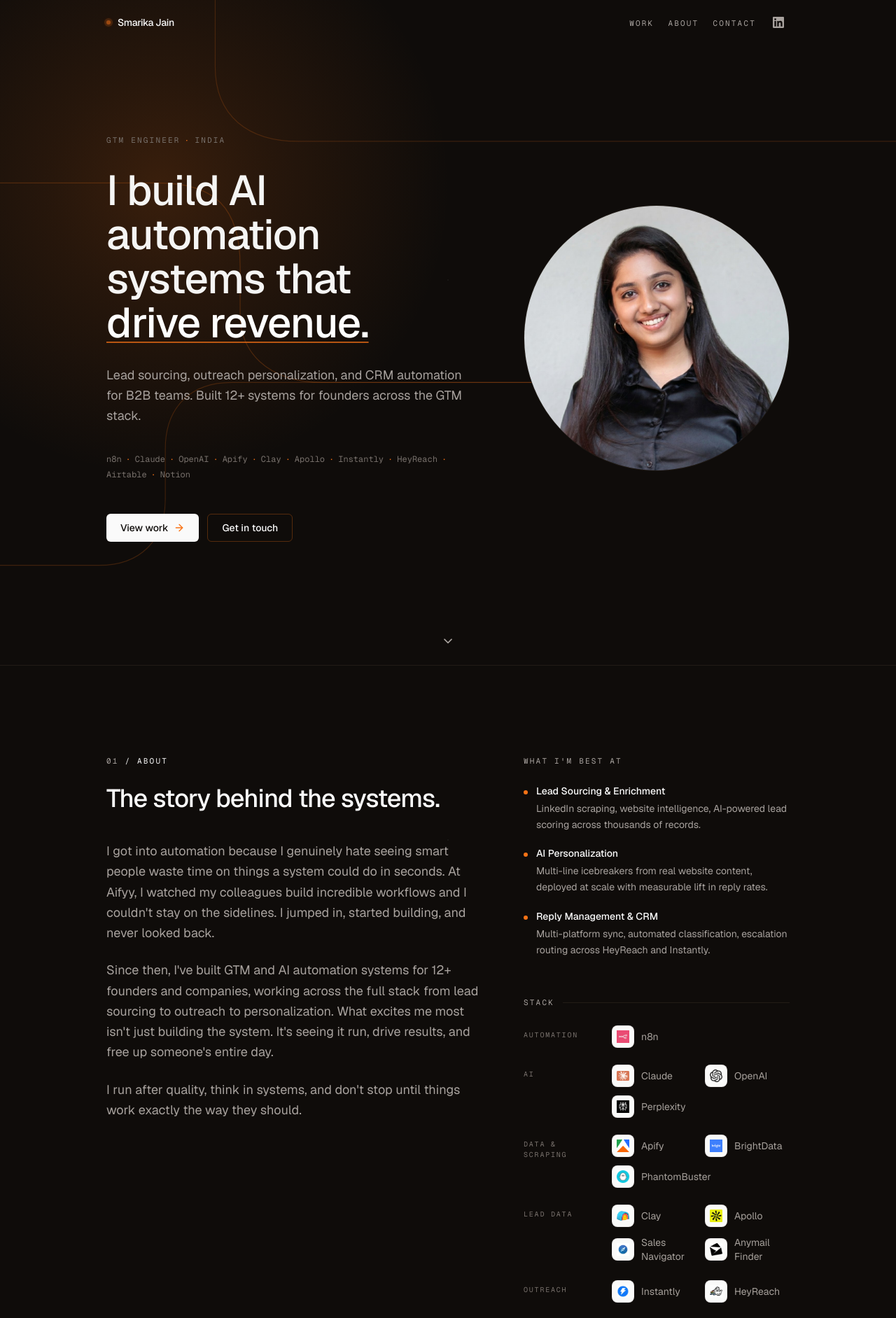
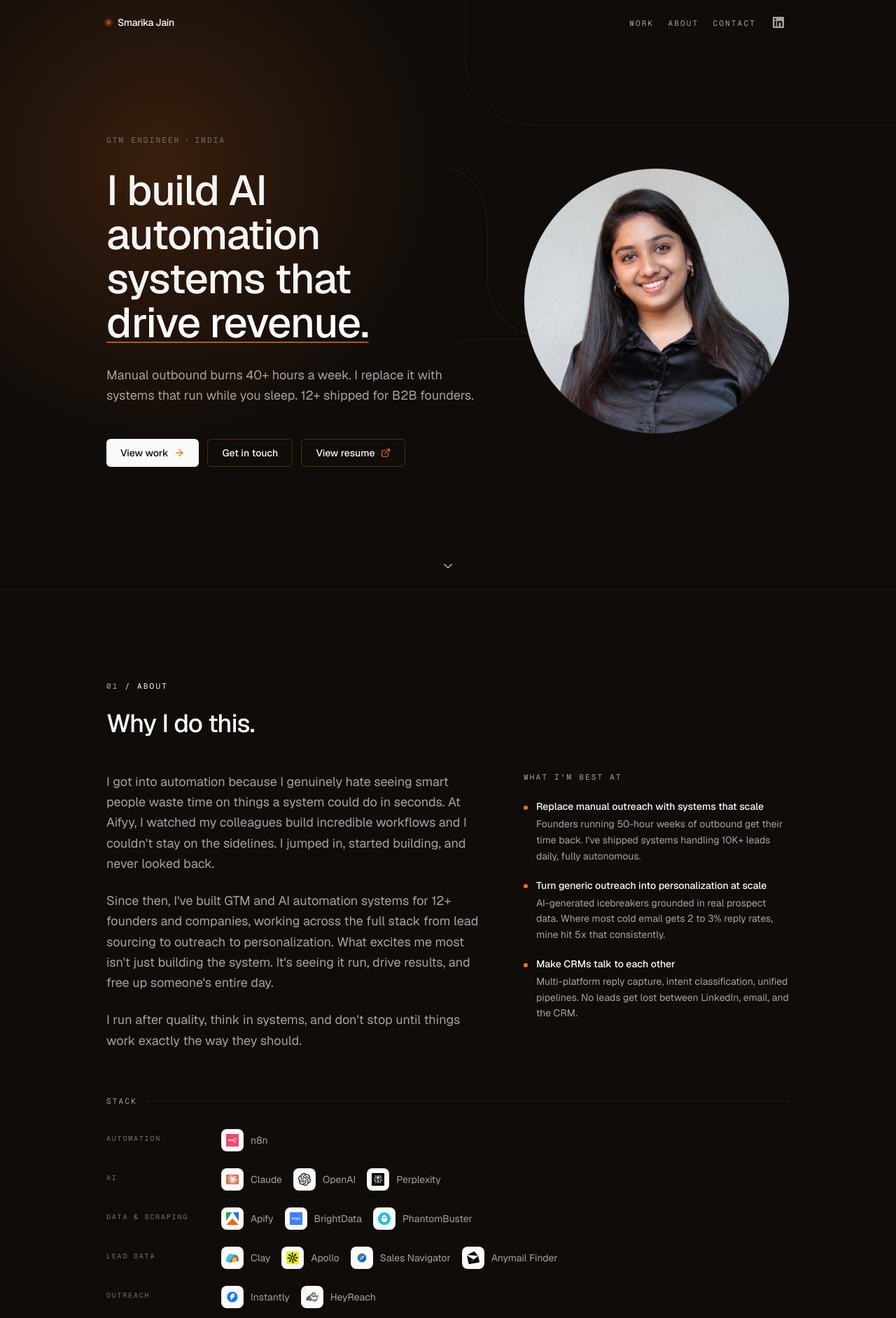
Before and after one commit to smarika-jain/smarika-portfolio, a Next.js app: page / in a window 1280 px wide. Shown: the top 1883 px of the page at 70% size. Built offline with nearby package versions, Linux system fonts and the light colour scheme.

Commit message:
Major content pass: hero rewrite, value-driven about, restructured stack, breakdown reorder

```diff
--- a/src/components/AboutContent.tsx
+++ b/src/components/AboutContent.tsx
@@ -17,19 +17,19 @@ const NARRATIVE = [
 
 const CAPABILITIES = [
   {
-    title: "Lead Sourcing & Enrichment",
+    title: "Replace manual outreach with systems that scale",
     description:
-      "LinkedIn scraping, website intelligence, AI-powered lead scoring across thousands of records.",
+      "Founders running 50-hour weeks of outbound get their time back. I've shipped systems handling 10K+ leads daily, fully autonomous.",
   },
   {
-    title: "AI Personalization",
+    title: "Turn generic outreach into personalization at scale",
     description:
-      "Multi-line icebreakers from real website content, deployed at scale with measurable lift in reply rates.",
+      "AI-generated icebreakers grounded in real prospect data. Where most cold email gets 2 to 3% reply rates, mine hit 5x that consistently.",
   },
   {
-    title: "Reply Management & CRM",
+    title: "Make CRMs talk to each other",
     description:
-      "Multi-platform sync, automated classification, escalation routing across HeyReach and Instantly.",
+      "Multi-platform reply capture, intent classification, unified pipelines. No leads get lost between LinkedIn, email, and the CRM.",
   },
 ] as const;
 
@@ -57,9 +57,6 @@ export type ResolvedCategory = {
  * A logo "chip": a light rounded card containing the brand mark (or its first
  * letter if no logo file exists), paired with the tool name. Designed to
  * contain colored brand logos visually against the dark page background.
- *
- * Hover: card brightens from stone-50 → white, an orange glow appears beneath
- * the chip, tool name shifts from muted to full white.
  */
 function ToolChip({ tool }: { tool: ResolvedTool }) {
   const displayName = DISPLAY_NAME_OVERRIDES[tool.name] ?? tool.name;
@@ -96,8 +93,6 @@ export function AboutContent({ stack }: { stack: ResolvedCategory[] }) {
   const reduce = useReducedMotion();
   const inView = useInView(sectionRef, { once: true, margin: "-80px" });
 
-  // Container coordinates child stagger; children declare their own
-  // hidden/visible transitions via the item variant.
   const containerVariants: Variants = {
     hidden: {},
     visible: {
@@ -125,9 +120,7 @@ export function AboutContent({ stack }: { stack: ResolvedCategory[] }) {
         animate={inView ? "visible" : "hidden"}
         className="mx-auto max-w-5xl px-6 py-32"
       >
-        <div className="grid gap-14 md:grid-cols-[1.4fr_1fr] md:gap-16">
-          {/* ─── LEFT: narrative ───────────────────────────────────────── */}
-          <div>
+        {/* ─── Heading (full width) ──────────────────────────────────── */}
         <motion.div variants={itemVariants}>
           <SectionNumber number="01" label="ABOUT" />
         </motion.div>
@@ -136,34 +129,25 @@ export function AboutContent({ stack }: { stack: ResolvedCategory[] }) {
           variants={itemVariants}
           className="mt-6 max-w-xl text-balance text-3xl font-medium leading-[1.15] tracking-tight text-foreground md:text-4xl"
         >
-              The story behind the systems.
+          Why I do this.
         </motion.h2>
 
+        {/* ─── Narrative (left) + What I'm best at (right) ───────────── */}
         <motion.div
           variants={itemVariants}
-              className="mt-10 max-w-prose space-y-6 text-base leading-relaxed text-muted md:text-lg"
+          className="mt-12 grid gap-14 md:grid-cols-[1.4fr_1fr] md:gap-16"
         >
+          <div className="max-w-prose space-y-6 text-base leading-relaxed text-muted md:text-lg">
             {NARRATIVE.map((paragraph, i) => (
               <p key={i}>{paragraph}</p>
             ))}
-            </motion.div>
           </div>
 
-          {/* ─── RIGHT: capabilities + stack ──────────────────────────── */}
-          <div className="space-y-14">
-            {/* What I'm best at */}
           <div>
-              <motion.p
-                variants={itemVariants}
-                className="font-mono text-[11px] uppercase tracking-[0.2em] text-muted"
-              >
+            <p className="font-mono text-[11px] uppercase tracking-[0.2em] text-muted">
               What I&apos;m best at
-              </motion.p>
-
-              <motion.ul
-                variants={itemVariants}
-                className="mt-6 space-y-5"
-              >
+            </p>
+            <ul className="mt-6 space-y-5">
               {CAPABILITIES.map((cap) => (
                 <li key={cap.title} className="flex gap-3">
                   <span
@@ -180,15 +164,13 @@ export function AboutContent({ stack }: { stack: ResolvedCategory[] }) {
                   </div>
                 </li>
               ))}
-              </motion.ul>
+            </ul>
           </div>
+        </motion.div>
 
-            {/* Stack */}
-            <div>
-              <motion.div
-                variants={itemVariants}
-                className="flex items-center gap-3"
-              >
+        {/* ─── Stack (full width below) ──────────────────────────────── */}
+        <motion.div variants={itemVariants} className="mt-16">
+          <div className="flex items-center gap-3">
             <p className="font-mono text-[11px] uppercase tracking-[0.2em] text-muted">
               Stack
             </p>
@@ -196,28 +178,26 @@ export function AboutContent({ stack }: { stack: ResolvedCategory[] }) {
               aria-hidden="true"
               className="block h-px flex-1 bg-border-subtle"
             />
-              </motion.div>
+          </div>
 
-              <motion.div variants={itemVariants} className="mt-6 space-y-6">
+          <div className="mt-8 space-y-6">
             {stack.map((category) => (
               <div
                 key={category.label}
-                    className="flex flex-col gap-3 sm:flex-row sm:gap-4"
+                className="flex flex-col gap-3 sm:flex-row sm:gap-6"
               >
-                    <p className="shrink-0 pt-1.5 font-mono text-[10px] uppercase tracking-[0.18em] text-subtle sm:w-[110px]">
+                <p className="shrink-0 pt-1.5 font-mono text-[10px] uppercase tracking-[0.18em] text-subtle sm:w-[140px]">
                   {category.label}
                 </p>
-                    <div className="grid w-full max-w-[480px] flex-1 grid-cols-1 gap-3 sm:grid-cols-2">
+                <div className="flex flex-1 flex-wrap gap-4">
                   {category.tools.map((tool) => (
                     <ToolChip key={tool.name} tool={tool} />
                   ))}
                 </div>
               </div>
             ))}
+          </div>
         </motion.div>
-            </div>
-          </div>
-        </div>
       </motion.div>
     </section>
   );
--- a/src/components/Contact.tsx
+++ b/src/components/Contact.tsx
@@ -74,7 +74,7 @@ export function Contact({ resumeAvailable }: { resumeAvailable: boolean }) {
           />
           <ContactRow
             label="Location"
-            value="Saharanpur, India. Open to remote work only."
+            value="Saharanpur, India."
           />
         </motion.div>
 
--- a/src/components/FeaturedWork.tsx
+++ b/src/components/FeaturedWork.tsx
@@ -92,7 +92,7 @@ export function FeaturedWork({ projects }: { projects: ProjectMeta[] }) {
           variants={itemVariants}
           className="mt-6 max-w-2xl text-balance text-3xl font-medium leading-[1.15] tracking-tight text-foreground md:text-4xl"
         >
-          What I&apos;ve actually shipped.
+          Systems that run my clients&apos; outbound while they sleep.
         </motion.h2>
 
         {/* ─── Elevated featured project card ────────────────────────── */}
--- a/src/components/Hero.tsx
+++ b/src/components/Hero.tsx
@@ -1,22 +1,9 @@
 "use client";
 
 import Image from "next/image";
-import { ArrowRight, ChevronDown } from "lucide-react";
+import { ArrowRight, ChevronDown, ExternalLink } from "lucide-react";
 import { motion, useReducedMotion, type Transition } from "framer-motion";
 import { WorkflowLines } from "@/components/WorkflowLines";
-
-const STACK = [
-  "n8n",
-  "Claude",
-  "OpenAI",
-  "Apify",
-  "Clay",
-  "Apollo",
-  "Instantly",
-  "HeyReach",
-  "Airtable",
-  "Notion",
-];
 
 /**
  * Subtle entrance: 8px translate-up + fade, easeOut, 400ms.
@@ -56,7 +43,7 @@ export function Hero() {
       id="top"
       className="relative overflow-hidden border-b border-border-subtle"
     >
-      {/* Layer A: warm radial glow behind the headline. Larger and more present than the previous white version. */}
+      {/* Layer A: warm radial glow behind the headline. */}
       <motion.div
         aria-hidden="true"
         initial={reduce ? false : { opacity: 0 }}
@@ -65,13 +52,15 @@ export function Hero() {
         className="pointer-events-none absolute left-[18%] top-[28%] h-[900px] w-[900px] -translate-x-1/2 -translate-y-1/2 bg-[radial-gradient(circle,rgba(249,115,22,0.18)_0%,rgba(249,115,22,0.10)_25%,transparent_65%)]"
       />
 
-      {/* Layer B: animated workflow lines, behind content */}
+      {/* Layer B: animated workflow lines. Constrained to the right side on
+          desktop (around the photo) so they don't compete with the headline;
+          full-width on mobile where the photo stacks below. Softened opacity. */}
       <motion.div
         aria-hidden="true"
         initial={reduce ? false : { opacity: 0 }}
-        animate={reduce ? undefined : { opacity: 1 }}
+        animate={reduce ? undefined : { opacity: 0.6 }}
         transition={reduce ? undefined : { duration: 1.5, ease: "easeOut" }}
-        className="absolute inset-0"
+        className="pointer-events-none absolute inset-y-0 right-0 w-full opacity-60 md:w-1/2"
       >
         <WorkflowLines />
       </motion.div>
@@ -102,24 +91,12 @@ export function Hero() {
               {...entrance(0.2)}
               className="mt-7 max-w-2xl text-base leading-relaxed text-muted sm:text-lg"
             >
-              Lead sourcing, outreach personalization, and CRM automation for
-              B2B teams. Built 12+ systems for founders across the GTM stack.
-            </motion.p>
-
-            <motion.p
-              {...entrance(0.3)}
-              className="mt-10 flex max-w-full flex-wrap items-center gap-y-1.5 font-mono text-xs text-subtle"
-            >
-              {STACK.map((tool, i) => (
-                <span key={tool} className="whitespace-nowrap">
-                  {tool}
-                  {i < STACK.length - 1 && <AccentBullet />}
-                </span>
-              ))}
+              Manual outbound burns 40+ hours a week. I replace it with systems
+              that run while you sleep. 12+ shipped for B2B founders.
             </motion.p>
 
             <motion.div
-              {...entrance(0.4)}
+              {...entrance(0.3)}
               className="mt-12 flex flex-wrap items-center gap-3"
             >
               <a
@@ -137,6 +114,18 @@ export function Hero() {
                 className="inline-flex h-10 items-center rounded-md border border-[rgba(249,115,22,0.3)] px-5 text-sm font-medium text-foreground transition-colors hover:border-[rgba(249,115,22,0.6)] hover:bg-[rgba(249,115,22,0.05)]"
               >
                 Get in touch
+              </a>
+              <a
+                href="/resume.pdf"
+                target="_blank"
+                rel="noopener noreferrer"
+                className="inline-flex h-10 items-center gap-2 rounded-md border border-[rgba(249,115,22,0.3)] px-5 text-sm font-medium text-foreground transition-colors hover:border-[rgba(249,115,22,0.6)] hover:bg-[rgba(249,115,22,0.05)]"
+              >
+                View resume
+                <ExternalLink
+                  className="h-3.5 w-3.5 text-accent"
+                  aria-hidden="true"
+                />
               </a>
             </motion.div>
           </div>
@@ -169,7 +158,7 @@ export function Hero() {
         initial={reduce ? false : { opacity: 0 }}
         animate={reduce ? undefined : { opacity: 1 }}
         transition={
-          reduce ? undefined : { duration: 0.4, ease: "easeOut", delay: 0.6 }
+          reduce ? undefined : { duration: 0.4, ease: "easeOut", delay: 0.5 }
         }
         className="absolute bottom-8 left-1/2 -translate-x-1/2"
       >
--- a/src/components/WorkflowImageView.tsx
+++ b/src/components/WorkflowImageView.tsx
@@ -24,6 +24,8 @@ type WorkflowImageViewProps = {
   quality?: number;
   /** Eager-load + high fetch priority. Use for above-the-fold images only. */
   priority?: boolean;
+  /** Override the caption styling (e.g. larger text for result galleries). */
+  captionClassName?: string;
 };
 
 /**
@@ -41,6 +43,7 @@ export function WorkflowImageView({
   maxWidthClass,
   quality = 95,
   priority = false,
+  captionClassName = "mt-3 text-center font-mono text-[10px] uppercase tracking-[0.2em] text-muted",
 }: WorkflowImageViewProps) {
   const [open, setOpen] = useState(false);
 
@@ -79,7 +82,7 @@ export function WorkflowImageView({
       </button>
 
       {caption && (
-        <figcaption className="mt-3 text-center font-mono text-[10px] uppercase tracking-[0.2em] text-muted">
+        <figcaption className={captionClassName}>
           <AccentSeparators text={caption} />
         </figcaption>
       )}
```
Also changed, not shown: src/components/MetricTile.tsx (+21 -32 lines), src/components/ResultsGallery.tsx (+20 -23 lines), src/content/work/4-stakeholder-outbound-engine.mdx (+8 -8 lines). Lines whose indentation alone changed are shown as unchanged.
